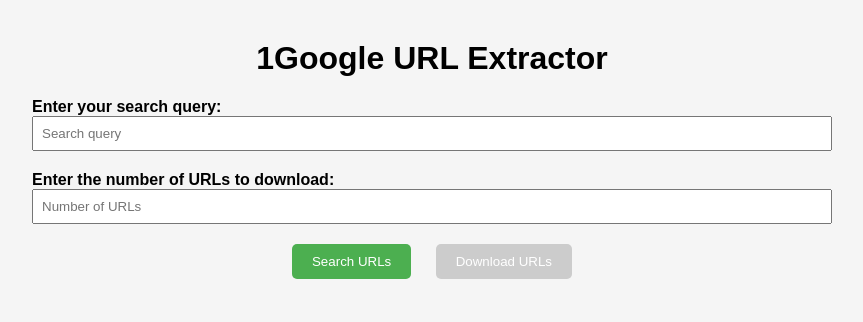
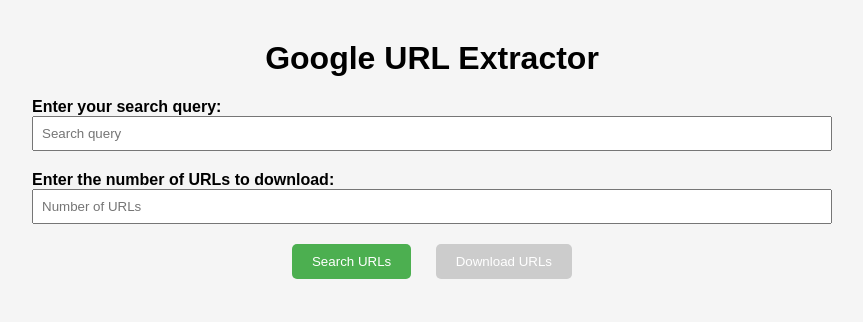
Before and after one commit to 0101sajid/url-extractor, a website: page index.html in a window 1280 px wide. Shown: the whole page, without its empty margins (208-1071 px from the left). Drawn offline with Linux system fonts and the light colour scheme.

Commit message:
Update index.html

```diff
--- a/index.html
+++ b/index.html
@@ -98,7 +98,7 @@
 </head>
 <body>
     <div class="container">
-        <h1>1Google URL Extractor</h1>
+        <h1>Google URL Extractor</h1>
         <div class="input-field">
             <label for="query-input">Enter your search query:</label>
             <input type="text" id="query-input" placeholder="Search query">
```
